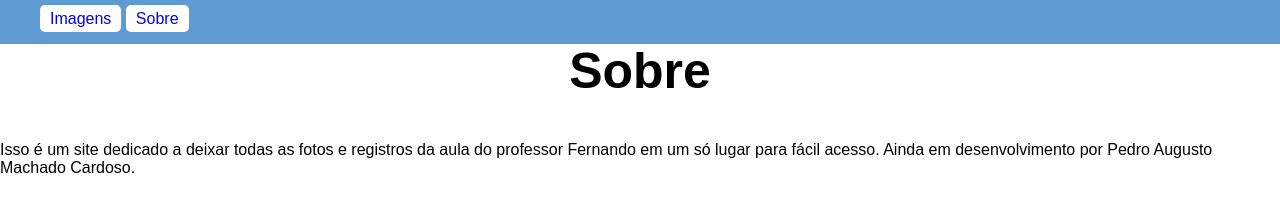
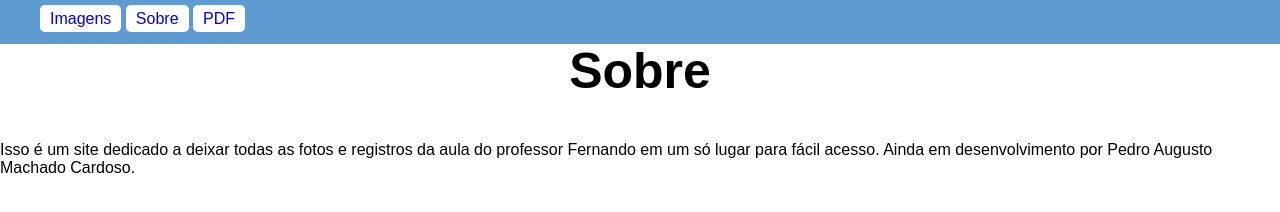
Before and after one commit to DuhonTheGuy/netlify-websites, a plain HTML site: page about.html in a window 1280 px wide. Drawn offline with Linux system fonts and the light colour scheme.

Commit message:
PDF feature patch 30/03/20 2

```diff
--- a/about.html
+++ b/about.html
@@ -12,6 +12,7 @@
         <ul style="list-style-type: none;">
             <li><a href="index.html">Imagens</a></li>
             <li><a href="about.html">Sobre</a></li>
+            <li><a href="pdf.html">PDF</a></li>
         </ul>
     </header>
 
```
